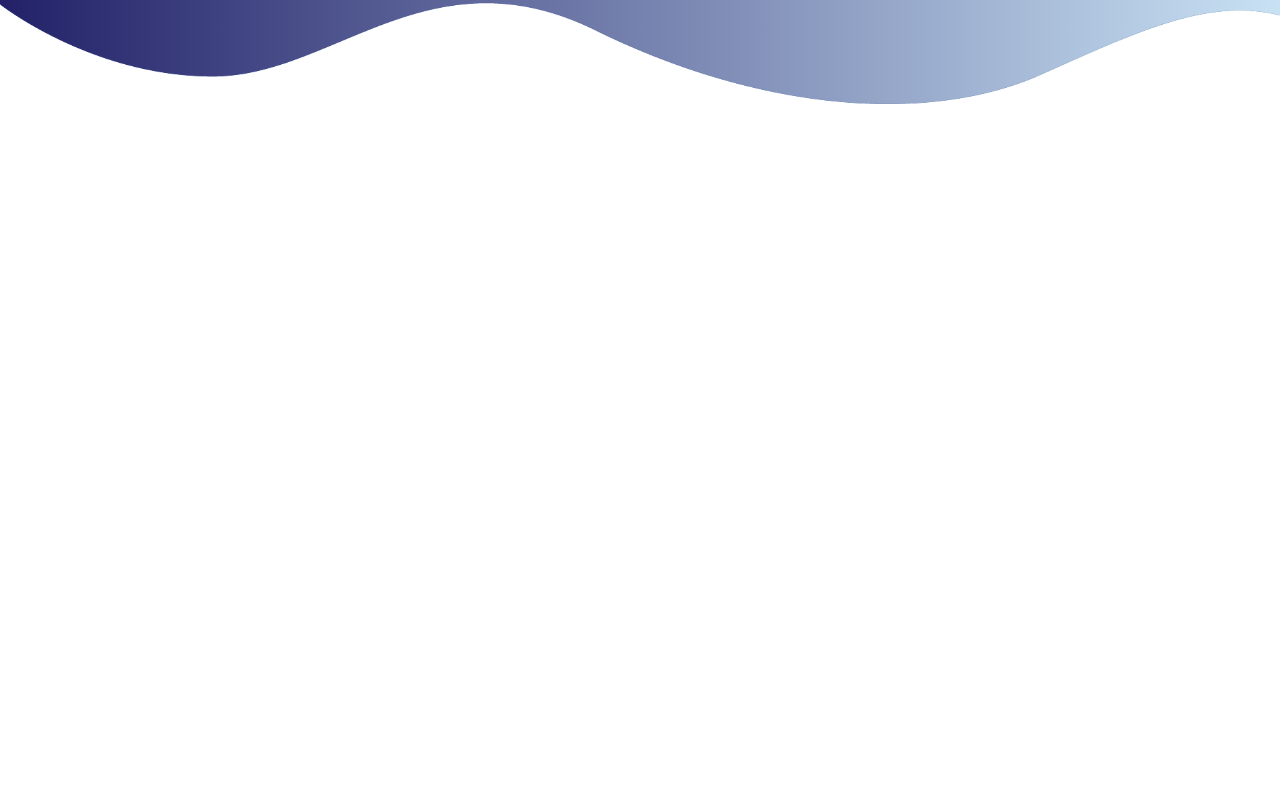
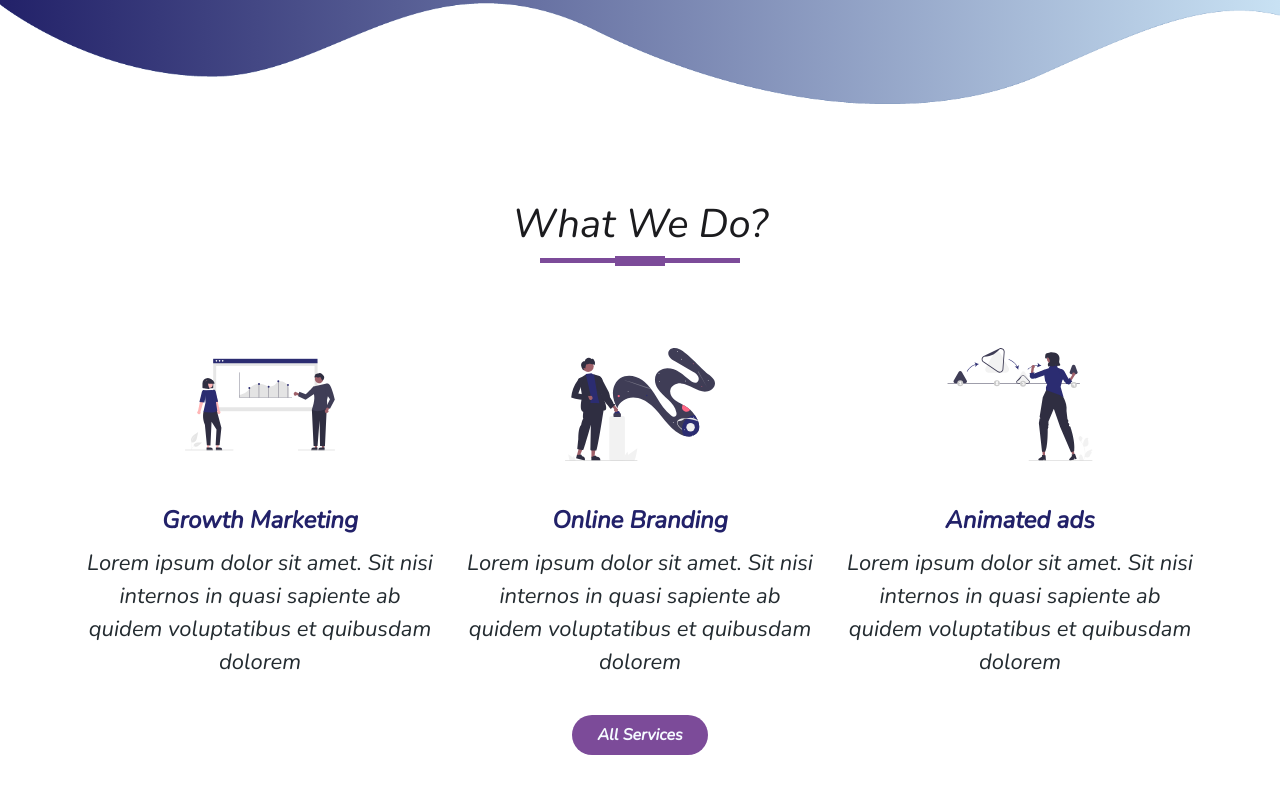
Before and after one commit to Rojint/Agency-website, a plain HTML site: page index.html in a window 1280 px wide. Shown: the part 482-1276 px from the top of the page. Before the commit the page ends 800 px from the top, so only its background shows below. Drawn offline with nearby package versions, Linux system fonts and the light colour scheme.

Commit message:
added service section

```diff
--- a/index.html
+++ b/index.html
@@ -85,6 +85,42 @@
       </div>
       <img src="wave1.png" alt="wave" class="bottom-img" />
     </section>
+
+    <section id="services">
+      <div class="container text-center">
+        <h1 class="ser-title">What We Do?</h1>
+        <div class="row justify-content-center text-center">
+          <div class="col-md-4 services">
+            <img class="img" src="growth2.svg" alt="" />
+            <h4 class="ser-header">Growth Marketing</h4>
+            <p class="ser-text">
+              Lorem ipsum dolor sit amet. Sit nisi internos in quasi sapiente ab
+              quidem voluptatibus et quibusdam dolorem
+            </p>
+          </div>
+
+          <div class="col-md-4 services">
+            <img class="img" src="branding.svg" alt="" />
+            <h4 class="ser-header">Online Branding</h4>
+            <p class="ser-text">
+              Lorem ipsum dolor sit amet. Sit nisi internos in quasi sapiente ab
+              quidem voluptatibus et quibusdam dolorem
+            </p>
+          </div>
+
+          <div class="col-md-4 services">
+            <img class="img" src="animation.svg" alt="" />
+            <h4 class="ser-header">Animated ads</h4>
+            <p class="ser-text">
+              Lorem ipsum dolor sit amet. Sit nisi internos in quasi sapiente ab
+              quidem voluptatibus et quibusdam dolorem
+            </p>
+          </div>
+        </div>
+        <button type="button" class="btn btn-primary">All Services</button>
+      </div>
+    </section>
+
     <script src="app.js"></script>
   </body>
 </html>
--- a/style.css
+++ b/style.css
@@ -88,3 +88,70 @@
 .bottom-img {
   width: 100%;
 }
+
+.img {
+  width: 150px;
+  padding-bottom: 40px;
+}
+
+#services {
+  padding: 80px 0;
+}
+
+.services {
+  padding: 20px;
+}
+
+.ser-header {
+  color: #222169;
+  font-weight: 600;
+  padding: 5px;
+}
+
+.ser-text {
+  color: #232b30;
+  font-size: 22px;
+  font-weight: 500;
+}
+
+.ser-title {
+  margin-bottom: 70px;
+  color: #1b1b1e;
+}
+.ser-title::before {
+  content: "";
+  background-color: #7c4b99;
+  height: 5px;
+  width: 200px;
+  margin-left: auto;
+  margin-right: auto;
+  display: block;
+  transform: translateY(63px);
+}
+
+.ser-title::after {
+  content: "";
+  background-color: #7c4b99;
+  height: 10px;
+  width: 50px;
+  margin-bottom: 40px;
+  margin-left: auto;
+  margin-right: auto;
+  display: block;
+  transform: translateY(8px);
+}
+
+#services .btn-primary {
+  box-shadow: none;
+  padding: 8px 25px;
+  border: none;
+  border-radius: 60px;
+  color: #f5faff;
+  background-color: #7c4b99;
+  font-weight: 600;
+  transition: 0.2s ease-in-out 0s;
+}
+
+#services .btn-primary:hover {
+  transform: scale(1.1);
+}
```
Also changed, not shown: animation.svg (added), branding.svg (added), growth.svg (added), growth2.svg (added).
